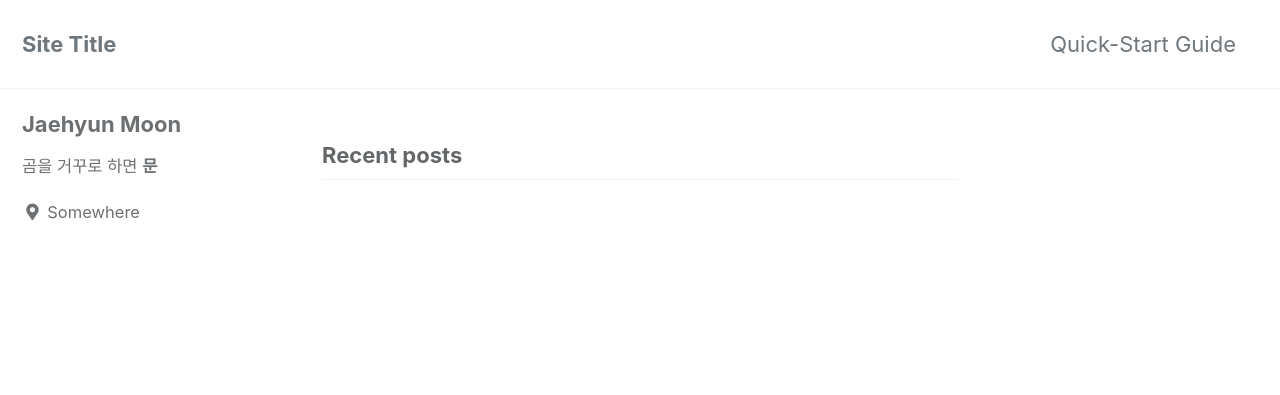
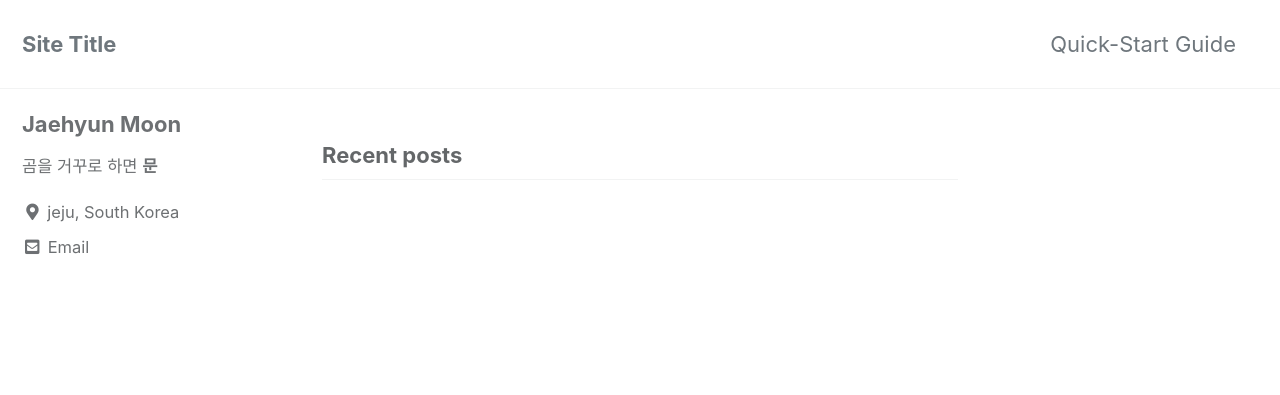
Before and after one commit to MoonJaehyun/blogtest1, a Jekyll site: the page built from index.html, in a window 1280 px wide. Shown: the top 395 px of the page. Built offline with Jekyll 4.4.1, drawn with Linux system fonts in a browser that asks for light colours; cached includes are drawn as plain includes; the list of posts is cut into pages by our own code.

Commit message:
link email 수정

```diff
--- a/_config.yml
+++ b/_config.yml
@@ -107,12 +107,12 @@ author:
   name             : "Jaehyun Moon"
   avatar           : # path of avatar image, e.g. "/assets/images/bio-photo.jpg"
   bio              : "곰을 거꾸로 하면 **문**"
-  location         : "Somewhere"
+  location         : "jeju, South Korea"
   email            :
   links:
     - label: "Email"
       icon: "fas fa-fw fa-envelope-square"
-      # url: "mailto:your.name@email.com"
+      url: "mailto:jjmjh214@gmail.com"
     - label: "Website"
       icon: "fas fa-fw fa-link"
       # url: "https://your-website.com"
```
